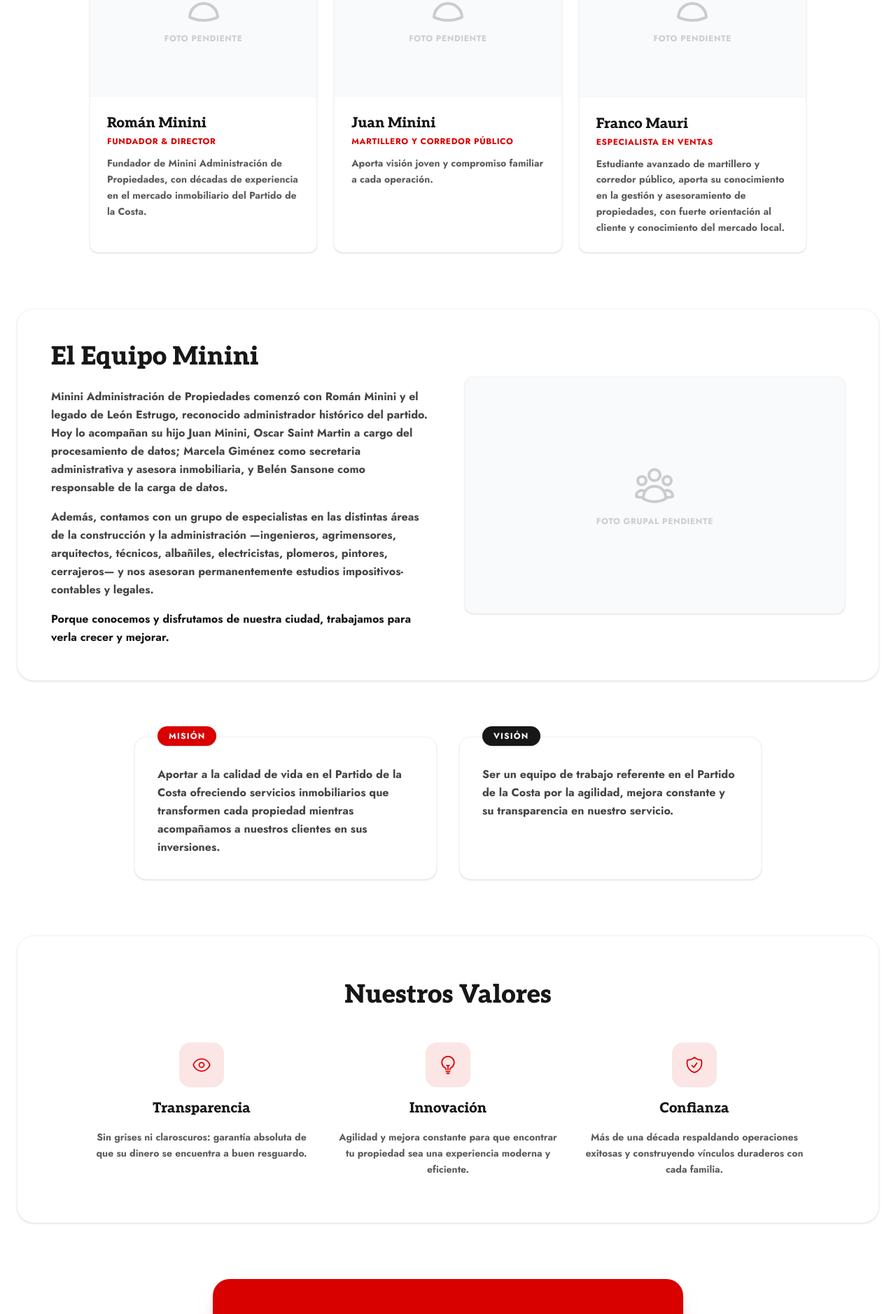
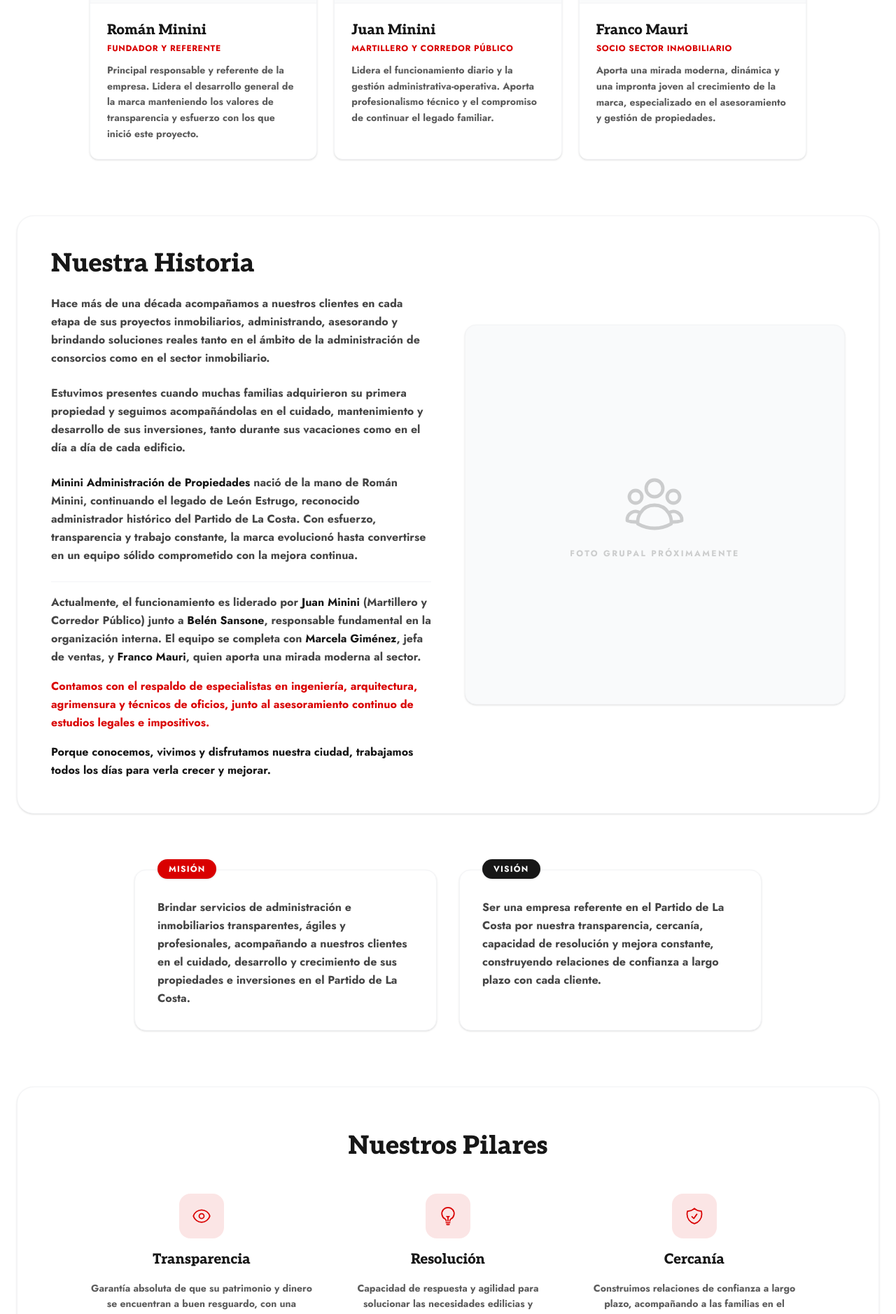
Before and after one commit to gabydomingo/webminini, a Next.js app: page /sobre-nosotros in a window 1280 px wide. Shown: the part 883-2761 px from the top of the page at 70% size. Built offline with nearby package versions, Linux system fonts and the light colour scheme; no server answers.

Commit message:
sobre nosotros nuevo

```diff
--- a/app/sobre-nosotros/page.tsx
+++ b/app/sobre-nosotros/page.tsx
@@ -7,30 +7,30 @@ import Header from "../components/Header";
 export const metadata: Metadata = {
   title: "Contacto",
   description:
-        "Escribinos por WhatsApp, visitá nuestras oficinas en Chiozza 1796 o dejanos tu consulta online. Atendemos de lunes a sábado de 9:30 a 20:30 hs.",
+    "Escribinos por WhatsApp, visitá nuestras oficinas en Chiozza 1796 o dejanos tu consulta online. Atendemos de lunes a viernes de 10:30 a 13:00 y de 16:30 a 20:00hs.",
   openGraph: { url: "/contacto" },
 };
 
 const socios = [
   {
     nombre: "Román Minini",
-        rol: "Fundador & Director",
+    rol: "Fundador y Referente",
     descripcion:
-            "Fundador de Minini Administración de Propiedades, con décadas de experiencia en el mercado inmobiliario del Partido de la Costa.",
+      "Principal responsable y referente de la empresa. Lidera el desarrollo general de la marca manteniendo los valores de transparencia y esfuerzo con los que inició este proyecto.",
     imagen: null,
   },
   {
     nombre: "Juan Minini",
     rol: "Martillero y Corredor Público",
     descripcion:
-            "Aporta visión joven y compromiso familiar a cada operación.",
+      "Lidera el funcionamiento diario y la gestión administrativa-operativa. Aporta profesionalismo técnico y el compromiso de continuar el legado familiar.",
     imagen: null,
   },
   {
     nombre: "Franco Mauri",
-        rol: "Especialista en Ventas",
+    rol: "Socio Sector Inmobiliario",
     descripcion:
-            "Estudiante avanzado de martillero y corredor público, aporta su conocimiento en la gestión y asesoramiento de propiedades, con fuerte orientación al cliente y conocimiento del mercado local.",
+      "Aporta una mirada moderna, dinámica y una impronta joven al crecimiento de la marca, especializado en el asesoramiento y gestión de propiedades.",
     imagen: null,
   },
 ];
@@ -38,31 +38,68 @@ const socios = [
 const valores = [
   {
     icono: (
-            <svg viewBox="0 0 24 24" fill="none" stroke="currentColor" strokeWidth={1.5} className="w-7 h-7">
-                <path strokeLinecap="round" strokeLinejoin="round" d="M2.036 12.322a1.012 1.012 0 010-.639C3.423 7.51 7.36 4.5 12 4.5c4.638 0 8.573 3.007 9.963 7.178.07.207.07.431 0 .639C20.577 16.49 16.64 19.5 12 19.5c-4.638 0-8.573-3.007-9.963-7.178z" />
-                <path strokeLinecap="round" strokeLinejoin="round" d="M15 12a3 3 0 11-6 0 3 3 0 016 0z" />
+      <svg
+        viewBox="0 0 24 24"
+        fill="none"
+        stroke="currentColor"
+        strokeWidth={1.5}
+        className="w-7 h-7"
+      >
+        <path
+          strokeLinecap="round"
+          strokeLinejoin="round"
+          d="M2.036 12.322a1.012 1.012 0 010-.639C3.423 7.51 7.36 4.5 12 4.5c4.638 0 8.573 3.007 9.963 7.178.07.207.07.431 0 .639C20.577 16.49 16.64 19.5 12 19.5c-4.638 0-8.573-3.007-9.963-7.178z"
+        />
+        <path
+          strokeLinecap="round"
+          strokeLinejoin="round"
+          d="M15 12a3 3 0 11-6 0 3 3 0 016 0z"
+        />
       </svg>
     ),
     titulo: "Transparencia",
-        texto: "Sin grises ni claroscuros: garantía absoluta de que su dinero se encuentra a buen resguardo.",
+    texto:
+      "Garantía absoluta de que su patrimonio y dinero se encuentran a buen resguardo, con una gestión clara en cada etapa.",
   },
   {
     icono: (
-            <svg viewBox="0 0 24 24" fill="none" stroke="currentColor" strokeWidth={1.5} className="w-7 h-7">
-                <path strokeLinecap="round" strokeLinejoin="round" d="M12 18v-5.25m0 0a6.01 6.01 0 001.5-.189m-1.5.189a6.01 6.01 0 01-1.5-.189m3.75 7.478a12.06 12.06 0 01-4.5 0m3.75 2.383a14.406 14.406 0 01-3 0M14.25 18v-.192c0-.983.658-1.823 1.508-2.316a7.5 7.5 0 10-7.517 0c.85.493 1.509 1.333 1.509 2.316V18" />
+      <svg
+        viewBox="0 0 24 24"
+        fill="none"
+        stroke="currentColor"
+        strokeWidth={1.5}
+        className="w-7 h-7"
+      >
+        <path
+          strokeLinecap="round"
+          strokeLinejoin="round"
+          d="M12 18v-5.25m0 0a6.01 6.01 0 001.5-.189m-1.5.189a6.01 6.01 0 01-1.5-.189m3.75 7.478a12.06 12.06 0 01-4.5 0m3.75 2.383a14.406 14.406 0 01-3 0M14.25 18v-.192c0-.983.658-1.823 1.508-2.316a7.5 7.5 0 10-7.517 0c.85.493 1.509 1.333 1.509 2.316V18"
+        />
       </svg>
     ),
-        titulo: "Innovación",
-        texto: "Agilidad y mejora constante para que encontrar tu propiedad sea una experiencia moderna y eficiente.",
+    titulo: "Resolución",
+    texto:
+      "Capacidad de respuesta y agilidad para solucionar las necesidades edilicias y comerciales de nuestros clientes.",
   },
   {
     icono: (
-            <svg viewBox="0 0 24 24" fill="none" stroke="currentColor" strokeWidth={1.5} className="w-7 h-7">
-                <path strokeLinecap="round" strokeLinejoin="round" d="M9 12.75L11.25 15 15 9.75m-3-7.036A11.959 11.959 0 013.598 6 11.99 11.99 0 003 9.749c0 5.592 3.824 10.29 9 11.623 5.176-1.332 9-6.03 9-11.622 0-1.31-.21-2.571-.598-3.751h-.152c-3.196 0-6.1-1.248-8.25-3.285z" />
+      <svg
+        viewBox="0 0 24 24"
+        fill="none"
+        stroke="currentColor"
+        strokeWidth={1.5}
+        className="w-7 h-7"
+      >
+        <path
+          strokeLinecap="round"
+          strokeLinejoin="round"
+          d="M9 12.75L11.25 15 15 9.75m-3-7.036A11.959 11.959 0 013.598 6 11.99 11.99 0 003 9.749c0 5.592 3.824 10.29 9 11.623 5.176-1.332 9-6.03 9-11.622 0-1.31-.21-2.571-.598-3.751h-.152c-3.196 0-6.1-1.248-8.25-3.285z"
+        />
       </svg>
     ),
-        titulo: "Confianza",
-        texto: "Más de una década respaldando operaciones exitosas y construyendo vínculos duraderos con cada familia.",
+    titulo: "Cercanía",
+    texto:
+      "Construimos relaciones de confianza a largo plazo, acompañando a las familias en el crecimiento de sus inversiones.",
   },
 ];
 
@@ -72,20 +109,17 @@ export default function SobreNosotros() {
       <Header />
 
       <main className="pt-32 pb-20 px-6 max-w-7xl mx-auto">
-
         {/* ── HERO ── */}
         <section className="text-center max-w-3xl mx-auto mb-16">
           <p className="text-sm font-sans uppercase tracking-widest text-primary mb-4 font-bold">
-                        Quiénes somos
+            Sobre nosotros
           </p>
           <h1 className="font-serif text-4xl md:text-5xl lg:text-6xl font-black leading-tight mb-6 text-foreground">
-                        Nuestra Pasión es Tu Hogar
+            Nuestra Historia
           </h1>
           <p className="font-sans text-base md:text-lg text-foreground/70 leading-relaxed">
-                        En 2020 cumplimos una década acompañando a nuestros clientes en sus negocios
-                        inmobiliarios: administramos, asesoramos, solucionamos y mejoramos. Estuvimos presentes
-                        cuando compraron su primera propiedad y los acompañamos durante sus vacaciones de verano
-                        y en el día a día en los edificios.
+            "Porque conocemos, vivimos y disfrutamos nuestra ciudad, trabajamos
+            todos los días para verla crecer y mejorar."
           </p>
         </section>
 
@@ -99,7 +133,7 @@ export default function SobreNosotros() {
         {/* ── SOCIOS FUNDADORES ── */}
         <section className="mb-20 max-w-5xl mx-auto">
           <h2 className="font-serif text-3xl md:text-4xl font-black text-center mb-12 text-foreground">
-                        Nuestros Socios
+            Nuestro Equipo Directivo
           </h2>
 
           <div className="grid grid-cols-1 sm:grid-cols-3 gap-6">
@@ -119,18 +153,34 @@ export default function SobreNosotros() {
                     />
                   ) : (
                     <div className="flex flex-col items-center gap-3 text-foreground/20">
-                                            <svg viewBox="0 0 24 24" fill="none" stroke="currentColor" strokeWidth={1.5} className="w-16 h-16">
-                                                <path strokeLinecap="round" strokeLinejoin="round" d="M15.75 6a3.75 3.75 0 11-7.5 0 3.75 3.75 0 017.5 0zM4.501 20.118a7.5 7.5 0 0114.998 0A17.933 17.933 0 0112 21.75c-2.676 0-5.216-.584-7.499-1.632z" />
+                      <svg
+                        viewBox="0 0 24 24"
+                        fill="none"
+                        stroke="currentColor"
+                        strokeWidth={1.5}
+                        className="w-16 h-16"
+                      >
+                        <path
+                          strokeLinecap="round"
+                          strokeLinejoin="round"
+                          d="M15.75 6a3.75 3.75 0 11-7.5 0 3.75 3.75 0 017.5 0zM4.501 20.118a7.5 7.5 0 0114.998 0A17.933 17.933 0 0112 21.75c-2.676 0-5.216-.584-7.499-1.632z"
+                        />
                       </svg>
-                                            <span className="font-sans text-xs font-bold uppercase tracking-wider">Foto pendiente</span>
+                      <span className="font-sans text-xs font-bold uppercase tracking-wider">
+                        Foto pendiente
+                      </span>
                     </div>
                   )}
                 </div>
 
                 {/* Info */}
                 <div className="p-6">
-                                    <h3 className="font-serif text-xl font-black text-foreground">{socio.nombre}</h3>
-                                    <p className="font-sans text-xs font-bold uppercase tracking-wider text-primary mb-3 mt-1">{socio.rol}</p>
+                  <h3 className="font-serif text-xl font-black text-foreground">
+                    {socio.nombre}
+                  </h3>
+                  <p className="font-sans text-xs font-bold uppercase tracking-wider text-primary mb-3 mt-1">
+                    {socio.rol}
+                  </p>
                   <p className="font-sans text-sm text-foreground/70 leading-relaxed">
                     {socio.descripcion}
                   </p>
@@ -140,60 +190,112 @@ export default function SobreNosotros() {
           </div>
         </section>
 
-                {/* ── EL EQUIPO ── */}
+        {/* ── SECCIÓN: NUESTRA HISTORIA Y EQUIPO (Diseño Unificado) ── */}
         <section className="bg-card border border-border-card rounded-3xl p-8 md:p-12 mb-20 shadow-sm">
-                    <div className="grid grid-cols-1 md:grid-cols-2 gap-12 items-center">
+          <div className="grid grid-cols-1 lg:grid-cols-2 gap-12 items-center">
+            {/* Columna de Texto: Contenido Profesional Actualizado */}
+            <div className="space-y-6 font-sans text-sm md:text-base text-foreground/80 leading-relaxed">
+              <h2 className="font-serif text-3xl md:text-4xl font-black mb-6 text-foreground">
+                Nuestra Historia
+              </h2>
 
-                        {/* Texto */}
-                        <div>
-                            <h2 className="font-serif text-3xl md:text-4xl font-black mb-6 text-foreground">El Equipo Minini</h2>
-                            <div className="space-y-4 font-sans text-sm md:text-base text-foreground/80 leading-relaxed">
               <p>
-                                    Minini Administración de Propiedades comenzó con Román Minini y el legado de León
-                                    Estrugo, reconocido administrador histórico del partido. Hoy lo acompañan su hijo
-                                    Juan Minini, Oscar Saint Martin a cargo del procesamiento de datos; Marcela Giménez
-                                    como secretaria administrativa y asesora inmobiliaria, y Belén Sansone como
-                                    responsable de la carga de datos.
+                Hace más de una década acompañamos a nuestros clientes en cada
+                etapa de sus proyectos inmobiliarios, administrando, asesorando
+                y brindando soluciones reales tanto en el ámbito de la
+                administración de consorcios como en el sector inmobiliario.
               </p>
+
               <p>
-                                    Además, contamos con un grupo de especialistas en las distintas áreas de la
-                                    construcción y la administración —ingenieros, agrimensores, arquitectos, técnicos,
-                                    albañiles, electricistas, plomeros, pintores, cerrajeros— y nos asesoran
-                                    permanentemente estudios impositivos-contables y legales.
+                Estuvimos presentes cuando muchas familias adquirieron su
+                primera propiedad y seguimos acompañándolas en el cuidado,
+                mantenimiento y desarrollo de sus inversiones, tanto durante sus
+                vacaciones como en el día a día de cada edificio.
               </p>
+
+              <p>
+                <span className="text-foreground font-bold">
+                  Minini Administración de Propiedades
+                </span>{" "}
+                nació de la mano de Román Minini, continuando el legado de León
+                Estrugo, reconocido administrador histórico del Partido de La
+                Costa. Con esfuerzo, transparencia y trabajo constante, la marca
+                evolucionó hasta convertirse en un equipo sólido comprometido
+                con la mejora continua.
+              </p>
+
+              <div className="pt-4 space-y-4 border-t border-border-card">
+                <p>
+                  Actualmente, el funcionamiento es liderado por{" "}
+                  <span className="text-foreground font-bold">Juan Minini</span>{" "}
+                  (Martillero y Corredor Público) junto a{" "}
+                  <span className="text-foreground font-bold">
+                    Belén Sansone
+                  </span>
+                  , responsable fundamental en la organización interna. El
+                  equipo se completa con{" "}
+                  <span className="text-foreground font-bold">
+                    Marcela Giménez
+                  </span>
+                  , jefa de ventas, y{" "}
+                  <span className="text-foreground font-bold">
+                    Franco Mauri
+                  </span>
+                  , quien aporta una mirada moderna al sector.
+                </p>
+
+                <p className="text-primary font-bold">
+                  Contamos con el respaldo de especialistas en ingeniería,
+                  arquitectura, agrimensura y técnicos de oficios, junto al
+                  asesoramiento continuo de estudios legales e impositivos.
+                </p>
+
                 <p className="font-bold text-foreground">
-                                    Porque conocemos y disfrutamos de nuestra ciudad, trabajamos para verla crecer y
-                                    mejorar.
+                  Porque conocemos, vivimos y disfrutamos nuestra ciudad,
+                  trabajamos todos los días para verla crecer y mejorar.
                 </p>
               </div>
             </div>
 
-                        {/* Foto equipo */}
-                        <div className="rounded-xl overflow-hidden shadow-sm aspect-[16/10] bg-input border border-border-card flex items-center justify-center relative">
-                            {/* <Image src="/equipo.jpg" alt="Equipo Minini" fill className="object-cover" /> */}
-                            <div className="flex flex-col items-center gap-3 text-foreground/20">
-                                <svg viewBox="0 0 24 24" fill="none" stroke="currentColor" strokeWidth={1.5} className="w-16 h-16">
-                                    <path strokeLinecap="round" strokeLinejoin="round" d="M18 18.72a9.094 9.094 0 003.741-.479 3 3 0 00-4.682-2.72m.94 3.198l.001.031c0 .225-.012.447-.037.666A11.944 11.944 0 0112 21c-2.17 0-4.207-.576-5.963-1.584A6.062 6.062 0 016 18.719m12 0a5.971 5.971 0 00-.941-3.197m0 0A5.995 5.995 0 0012 12.75a5.995 5.995 0 00-5.058 2.772m0 0a3 3 0 00-4.681 2.72 8.986 8.986 0 003.74.477m.94-3.197a5.971 5.971 0 00-.94 3.197M15 6.75a3 3 0 11-6 0 3 3 0 016 0zm6 3a2.25 2.25 0 11-4.5 0 2.25 2.25 0 014.5 0zm-13.5 0a2.25 2.25 0 11-4.5 0 2.25 2.25 0 014.5 0z" />
+            {/* Columna de Imagen: Foto de Equipo / Placeholder */}
+            <div className="rounded-2xl overflow-hidden shadow-sm aspect-[4/5] lg:aspect-square bg-input border border-border-card flex items-center justify-center relative group">
+              {/* Cuando tengas la foto, descomenta la línea de abajo y borra el div del SVG.
+                <Image src="/ruta-a-tu-foto-grupal.jpg" alt="Equipo Minini" fill className="object-cover group-hover:scale-105 transition-transform duration-700" />
+            */}
+              <div className="flex flex-col items-center gap-4 text-foreground/20 group-hover:text-primary/30 transition-colors duration-500">
+                <svg
+                  viewBox="0 0 24 24"
+                  fill="none"
+                  stroke="currentColor"
+                  strokeWidth={1.2}
+                  className="w-24 h-24"
+                >
+                  <path
+                    strokeLinecap="round"
+                    strokeLinejoin="round"
+                    d="M18 18.72a9.094 9.094 0 003.741-.479 3 3 0 00-4.682-2.72m.94 3.198l.001.031c0 .225-.012.447-.037.666A11.944 11.944 0 0112 21c-2.17 0-4.207-.576-5.963-1.584A6.062 6.062 0 016 18.719m12 0a5.971 5.971 0 00-.941-3.197m0 0A5.995 5.995 0 0012 12.75a5.995 5.995 0 00-5.058 2.772m0 0a3 3 0 00-4.681 2.72 8.986 8.986 0 003.74.477m.94-3.197a5.971 5.971 0 00-.94 3.197M15 6.75a3 3 0 11-6 0 3 3 0 016 0zm6 3a2.25 2.25 0 11-4.5 0 2.25 2.25 0 014.5 0zm-13.5 0a2.25 2.25 0 11-4.5 0 2.25 2.25 0 014.5 0z"
+                  />
                 </svg>
-                                <span className="font-sans text-xs font-bold uppercase tracking-wider">Foto grupal pendiente</span>
-                            </div>
+                <span className="font-sans text-xs font-bold uppercase tracking-[0.2em]">
+                  Foto grupal próximamente
+                </span>
               </div>
 
+              {/* Overlay sutil decorativo */}
+              <div className="absolute inset-0 bg-gradient-to-t from-black/20 via-transparent to-transparent opacity-0 group-hover:opacity-100 transition-opacity duration-500" />
+            </div>
           </div>
         </section>
 
         {/* ── MISIÓN Y VISIÓN ── */}
         <section className="mb-20 max-w-4xl mx-auto">
           <div className="grid grid-cols-1 md:grid-cols-2 gap-8">
-
             <div className="relative border border-border-card rounded-2xl p-8 bg-card shadow-sm hover:shadow-md transition-shadow">
               <span className="absolute -top-4 left-8 bg-primary text-white font-sans text-xs font-bold uppercase tracking-widest px-4 py-1.5 rounded-full shadow-sm">
                 Misión
               </span>
               <p className="font-sans text-sm md:text-base text-foreground/80 leading-relaxed mt-2">
-                                Aportar a la calidad de vida en el Partido de la Costa ofreciendo servicios
-                                inmobiliarios que transformen cada propiedad mientras acompañamos a nuestros clientes
-                                en sus inversiones.
+                Brindar servicios de administración e inmobiliarios transparentes, ágiles y profesionales, acompañando a nuestros clientes en el cuidado, desarrollo y crecimiento de sus propiedades e inversiones en el Partido de La Costa.
               </p>
             </div>
 
@@ -202,11 +304,9 @@ export default function SobreNosotros() {
                 Visión
               </span>
               <p className="font-sans text-sm md:text-base text-foreground/80 leading-relaxed mt-2">
-                                Ser un equipo de trabajo referente en el Partido de la Costa por la agilidad, mejora
-                                constante y su transparencia en nuestro servicio.
+                Ser una empresa referente en el Partido de La Costa por nuestra transparencia, cercanía, capacidad de resolución y mejora constante, construyendo relaciones de confianza a largo plazo con cada cliente.
               </p>
             </div>
-
           </div>
         </section>
 
@@ -214,15 +314,20 @@ export default function SobreNosotros() {
         <section className="bg-card border border-border-card rounded-3xl py-16 px-6 mb-20 shadow-sm">
           <div className="max-w-5xl mx-auto">
             <h2 className="font-serif text-3xl md:text-4xl font-black text-center mb-12 text-foreground">
-                            Nuestros Valores
+              Nuestros Pilares
             </h2>
             <div className="grid grid-cols-1 sm:grid-cols-3 gap-8 text-center">
               {valores.map((v) => (
-                                <div key={v.titulo} className="flex flex-col items-center gap-4">
+                <div
+                  key={v.titulo}
+                  className="flex flex-col items-center gap-4"
+                >
                   <div className="w-16 h-16 rounded-2xl bg-primary/10 text-primary flex items-center justify-center">
                     {v.icono}
                   </div>
-                                    <h3 className="font-serif text-xl font-black text-foreground">{v.titulo}</h3>
+                  <h3 className="font-serif text-xl font-black text-foreground">
+                    {v.titulo}
+                  </h3>
                   <p className="font-sans text-sm text-foreground/70 leading-relaxed max-w-xs">
                     {v.texto}
                   </p>
@@ -235,23 +340,32 @@ export default function SobreNosotros() {
         {/* ── CTA FINAL ── */}
         <section className="text-center max-w-2xl mx-auto bg-primary text-white p-10 md:p-12 rounded-3xl shadow-xl shadow-primary/20">
           <h2 className="font-serif text-3xl md:text-4xl font-black mb-4">
-                        ¿Listo para dar el siguiente paso?
+            ¿Hablamos sobre su próxima inversión?
           </h2>
           <p className="font-sans text-base text-white/90 mb-8 leading-relaxed">
-                        Tenemos un grupo de especialistas listo para atender sus necesidades. Nuestra meta es que
-                        año a año sus ladrillos valgan cada vez más.
+            Nuestro equipo de especialistas está listo para asesorarlo. <br className="hidden md:block" />
+                        Nuestra meta es que año a año sus ladrillos valgan cada vez más.
           </p>
           <a
             href="/contacto"
             className="inline-flex items-center gap-3 bg-white text-primary hover:bg-gray-100 font-sans font-bold text-sm tracking-widest uppercase px-8 py-4 rounded-xl transition-transform hover:scale-105 active:scale-95 shadow-md"
           >
             Contactar al equipo
-                        <svg viewBox="0 0 24 24" fill="none" stroke="currentColor" strokeWidth={2.5} className="w-5 h-5">
-                            <path strokeLinecap="round" strokeLinejoin="round" d="M17.25 8.25L21 12m0 0l-3.75 3.75M21 12H3" />
+            <svg
+              viewBox="0 0 24 24"
+              fill="none"
+              stroke="currentColor"
+              strokeWidth={2.5}
+              className="w-5 h-5"
+            >
+              <path
+                strokeLinecap="round"
+                strokeLinejoin="round"
+                d="M17.25 8.25L21 12m0 0l-3.75 3.75M21 12H3"
+              />
             </svg>
           </a>
         </section>
-
       </main>
     </div>
   );
```
Lines whose indentation alone changed are shown as unchanged.
